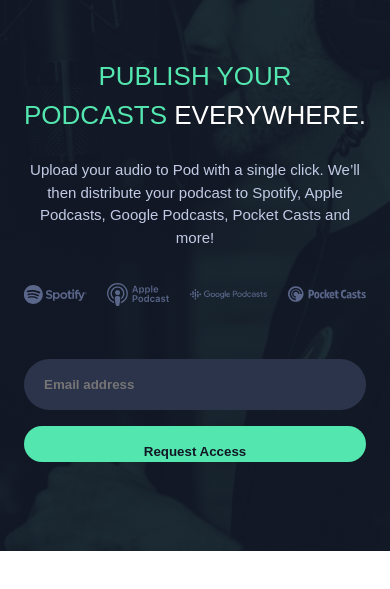
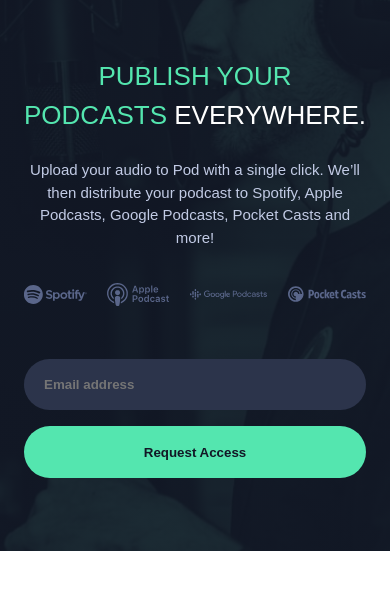
Before and after one commit to Giulo25/pod-request-access-landing-page, a website: page index.html in a window 390 px wide. Shown: the part 119-708 px from the top of the page. Drawn offline with Linux system fonts and the light colour scheme; a web font is replaced by a local one.

Commit message:
Update style.css

```diff
--- a/style.css
+++ b/style.css
@@ -230,7 +230,7 @@ input[type=email]:focus {
   }
   input[type=button] {
     margin-left: 0;
-    height: 3rem;
+    height: 5.2rem;
   }
   .logos {
     margin-bottom: 5rem;
```
